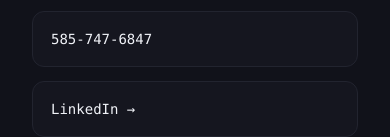
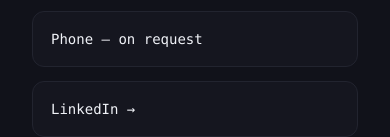
Before and after one commit to masoudabd/masoudabd.github.io, a plain HTML site: page index.html in a window 390 px wide. Shown: the part 6204-6341 px from the top of the page. Drawn offline with Linux system fonts and the light colour scheme.

Commit message:
Replace phone number with on-request placeholder

```diff
--- a/index.html
+++ b/index.html
@@ -219,7 +219,7 @@
       <p class="big">Let's build something that actually ships.</p>
       <div class="contact-grid">
         <a href="mailto:masudabdollahi@gmail.com">masudabdollahi@gmail.com</a>
-        <a href="tel:+15857476847">585-747-6847</a>
+        <a href="mailto:masudabdollahi@gmail.com?subject=Phone%20request">Phone — on request</a>
         <a href="https://www.linkedin.com/in/masoud-abdollahi-a1801753/">LinkedIn &rarr;</a>
         <a href="https://scholar.google.com/citations?user=6AYrcZMAAAAJ&amp;hl=en">Google Scholar &rarr;</a>
       </div>
```
